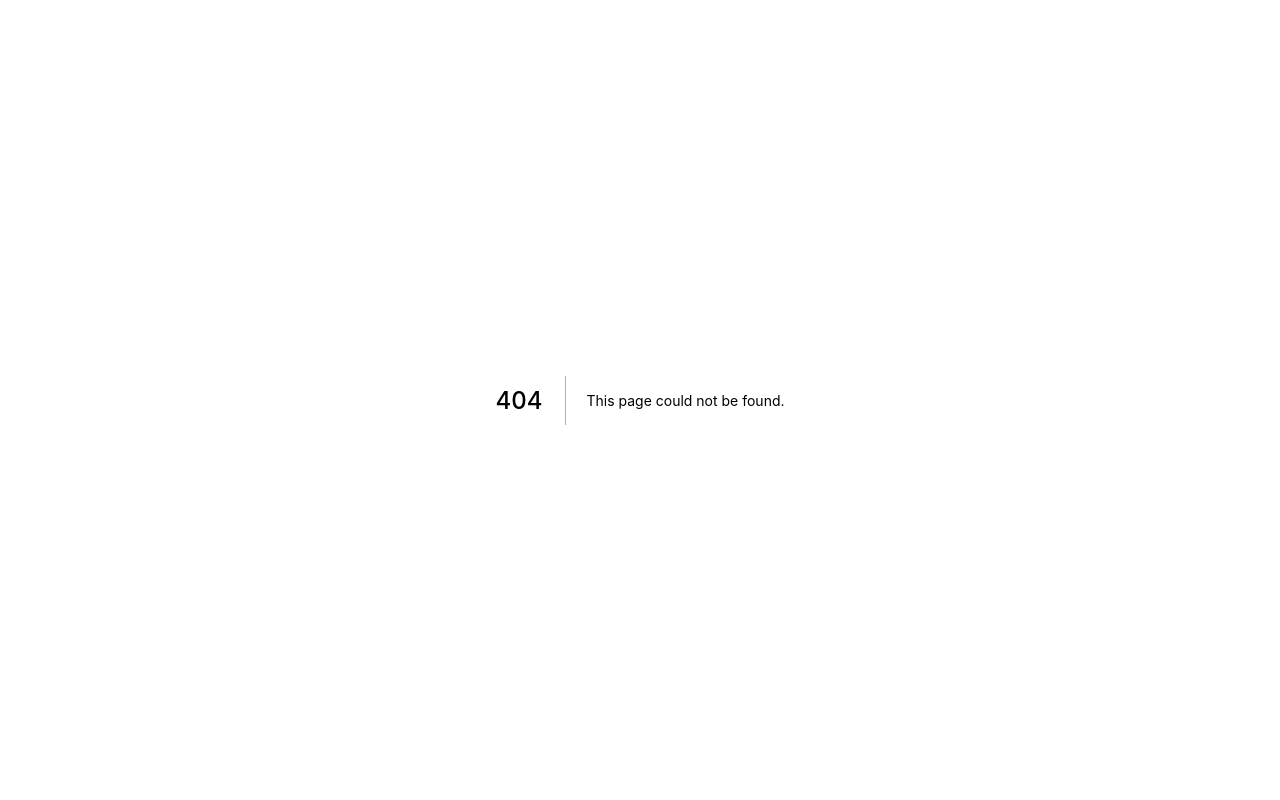
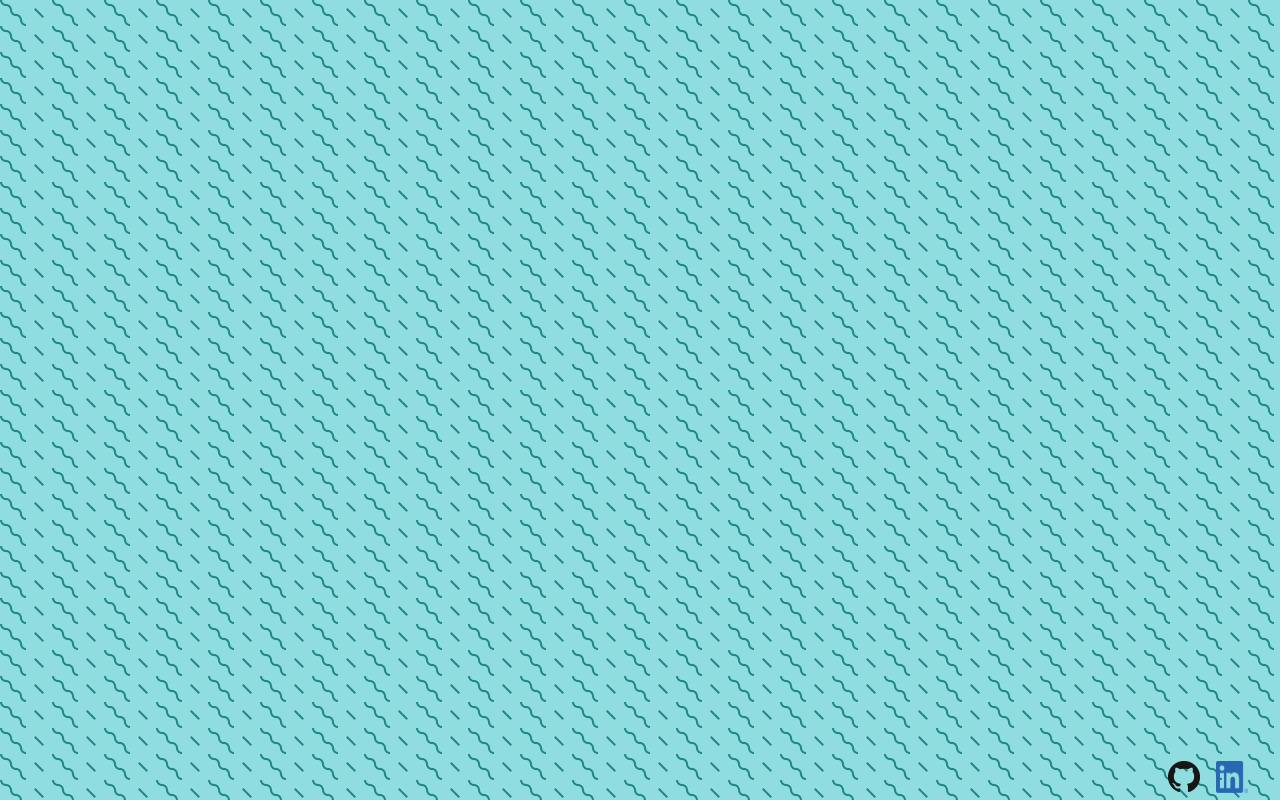
Before and after one commit to andreahern/portfolio, a Next.js app: page /components/Socials in a window 1280 px wide. Before the commit this address had no page. Built offline with nearby package versions, Linux system fonts and the light colour scheme.

Commit message:
Added fixed social links

```diff
--- /dev/null
+++ b/pages/components/Socials.tsx
@@ -0,0 +1,31 @@
+import Image from "next/image";
+import Link from "next/link";
+import githubLogo from "../../public/github.png";
+import linkedinLogo from "../../public/linkedin.png";
+
+export default function Socials() {
+  return (
+    <div className="fixed bottom-0 right-0 mr-8 space-x-4">
+      <Link href="https://github.com/habraham2023">
+        <a>
+          <Image
+            src={githubLogo}
+            alt="Github profile link"
+            width={32}
+            height={32}
+          />
+        </a>
+      </Link>
+      <Link href="https://www.linkedin.com/in/abeher/">
+        <a>
+          <Image
+            src={linkedinLogo}
+            alt="Linkedin profile link"
+            width={32}
+            height={32}
+          />
+        </a>
+      </Link>
+    </div>
+  );
+}
--- a/pages/index.tsx
+++ b/pages/index.tsx
@@ -3,6 +3,7 @@
 import Landing from "./components/Landing";
 import AboutMe from "./components/AboutMe";
 import Timeline from "./components/Timeline";
+import Socials from "./components/Socials";
 import { gql } from "@apollo/client";
 import client from "../apollo-client";
 
@@ -50,6 +51,7 @@
         <Landing aboutMeRef={aboutMeRef} />
         <AboutMe ref={aboutMeRef} aboutMe={aboutMe} />
         <Timeline events={allPost} />
+        <Socials />
       </main>
     </>
   );
```
Also changed, not shown: public/github.png (added), public/linkedin.png (added).
